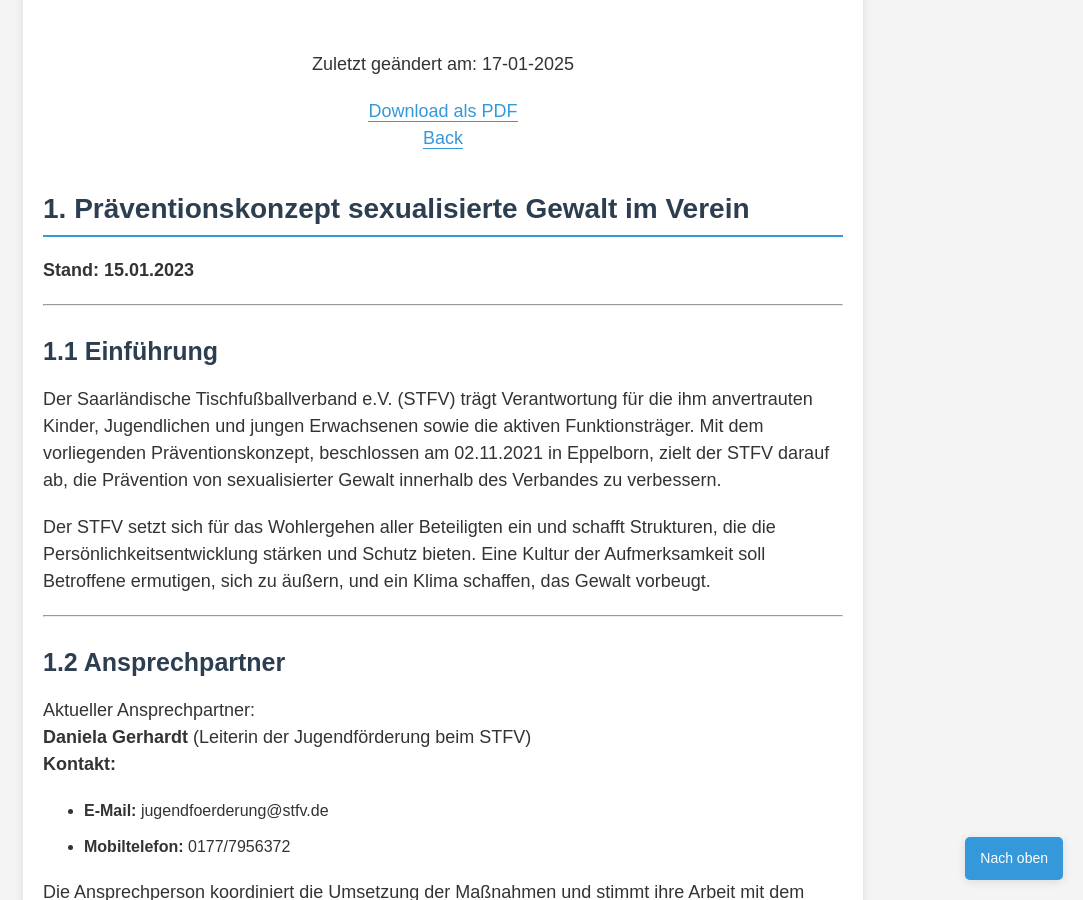
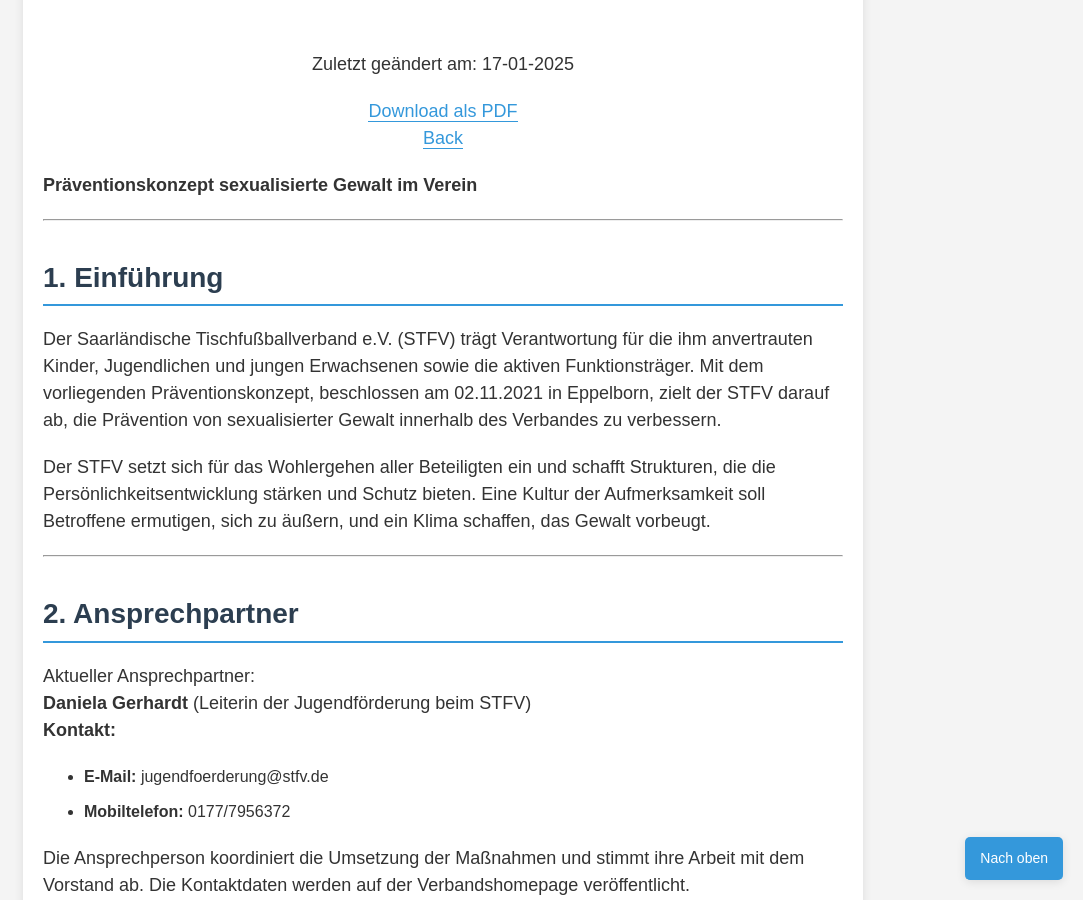
Before and after one commit to Deutscher-Tischfussballbund/stfv-docs, a Jekyll site: the page built from docs/Präventionskonzept_sexualisierte_Gewalt_im_Verein.md, in a window 1280 px wide and 900 px high, scrolled down 595 px. Shown: the whole window, without its empty margins (197-1280 px from the left). Built offline with Jekyll 4.4.1, drawn with Linux system fonts in a browser that asks for light colours; our own code applies the rules of GitHub Pages for plain Markdown files.

Commit message:
Update Präventionskonzept_sexualisierte_Gewalt_im_Verein.md

```diff
--- a/docs/Präventionskonzept_sexualisierte_Gewalt_im_Verein.md
+++ b/docs/Präventionskonzept_sexualisierte_Gewalt_im_Verein.md
@@ -14,13 +14,11 @@
 </div>
 
 
-# Präventionskonzept sexualisierte Gewalt im Verein
-
-**Stand: 15.01.2023**
+**Präventionskonzept sexualisierte Gewalt im Verein**
 
 ---
 
-## Einführung
+# Einführung
 
 Der Saarländische Tischfußballverband e.V. (STFV) trägt Verantwortung für die ihm anvertrauten Kinder, Jugendlichen und jungen Erwachsenen sowie die aktiven Funktionsträger. Mit dem vorliegenden Präventionskonzept, beschlossen am 02.11.2021 in Eppelborn, zielt der STFV darauf ab, die Prävention von sexualisierter Gewalt innerhalb des Verbandes zu verbessern.
 
@@ -28,7 +26,7 @@
 
 ---
 
-## Ansprechpartner
+# Ansprechpartner
 
 Aktueller Ansprechpartner:
 **Daniela Gerhardt** (Leiterin der Jugendförderung beim STFV)
@@ -40,7 +38,7 @@
 
 ---
 
-## Feststellung der Eignung
+# Feststellung der Eignung
 
 1. Alle Mitarbeitenden des STFV (haupt-, nebenberuflich, ehrenamtlich) müssen eine **Selbstverpflichtungserklärung (Ehrenkodex)** unterzeichnen.
 2. Personen, die Kinder und Jugendliche betreuen, müssen gemäß §72a SGB VIII ein **erweitertes Führungszeugnis (eFZ)** vorlegen.
@@ -48,14 +46,14 @@
 
 ---
 
-## Qualifizierung von Mitarbeitenden
+# Qualifizierung von Mitarbeitenden
 
 1. Mitarbeitende, die Kinder und Jugendliche betreuen, werden im Themenfeld sexualisierte Gewalt qualifiziert.
 2. Die Qualifizierung erfolgt bei Tätigkeitsbeginn und in regelmäßigen Abständen von **3 Jahren**.
 
 ---
 
-## Verankerung in Satzungen und Ordnungen
+# Verankerung in Satzungen und Ordnungen
 
 Der STFV schreibt die Prävention sexualisierter Gewalt in seiner Satzung fest, um:
 
@@ -65,7 +63,7 @@
 
 ---
 
-## Interventionsleitfaden
+# Interventionsleitfaden
 
 Der STFV übernimmt Verantwortung für ein Krisenmanagement, das:
 
@@ -74,7 +72,7 @@
 
 ---
 
-## Beschwerdemanagement und Evaluation
+# Beschwerdemanagement und Evaluation
 
 1. **Informationsrunden:**
    - Spieler/innen und Eltern werden über Verhaltenskodex und -regeln informiert.
```
